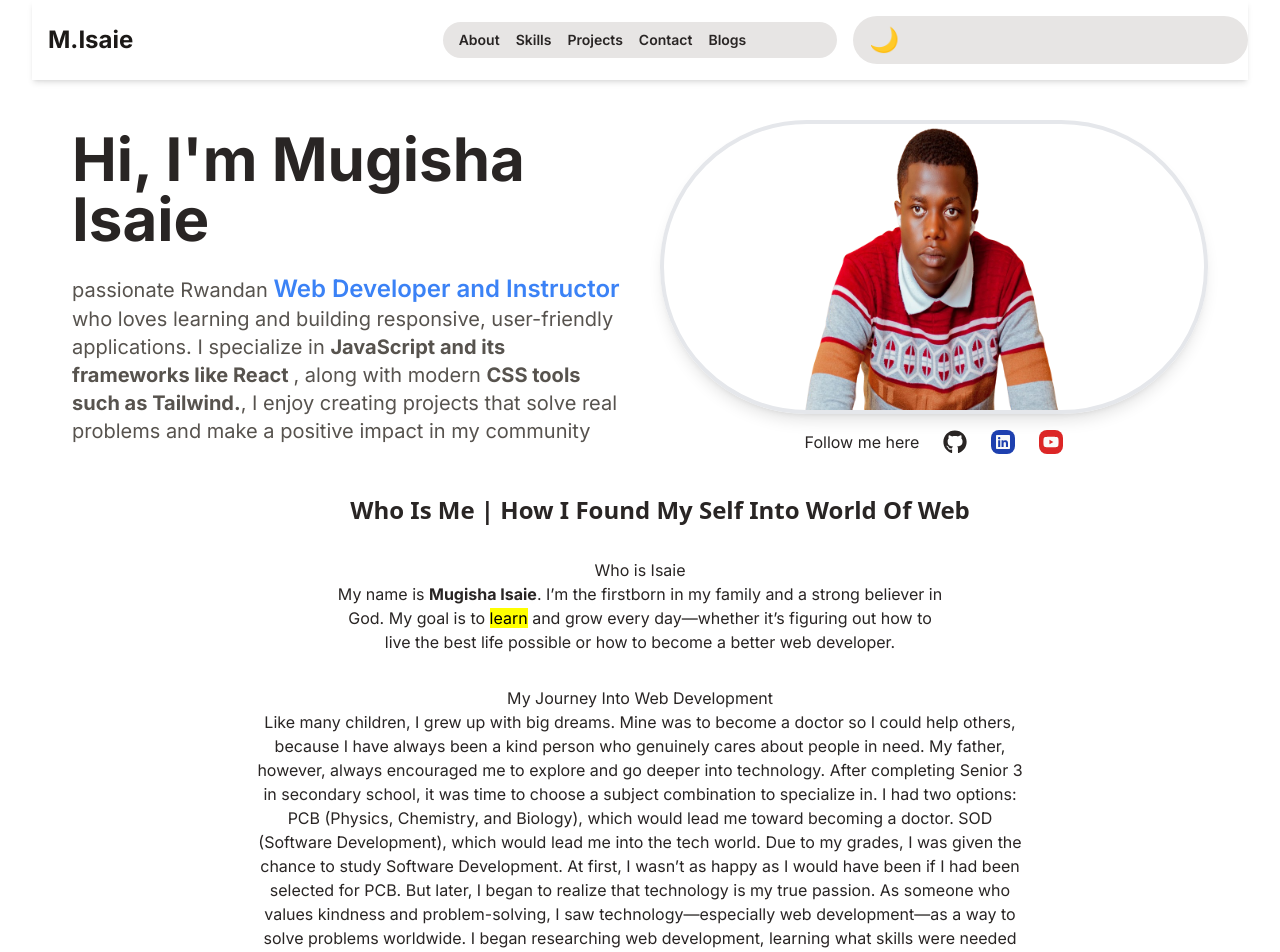
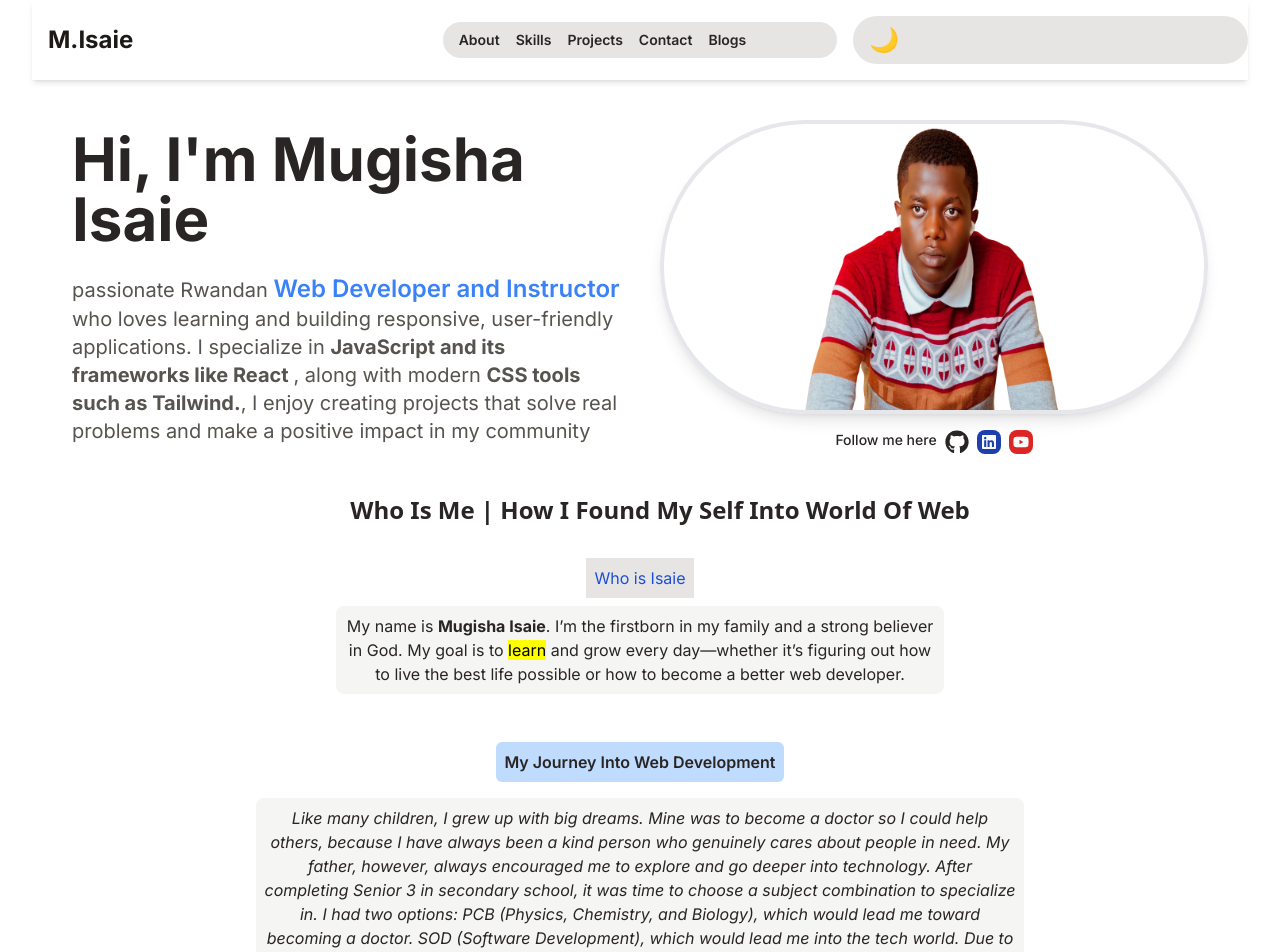
Before and after one commit to mugishaisaie/Mugisha-Isaie, a React (Vite) app: page / in a window 1280 px wide. Shown: the top 952 px of the page. Built offline with nearby package versions, Linux system fonts and the light colour scheme.

Commit message:
finish working on  how i become web developer section

```diff
--- a/src/components/HomePage.jsx
+++ b/src/components/HomePage.jsx
@@ -50,8 +50,8 @@ export default function HomePage() {
            <div
 
 
-           className="flex  gap-4 text-center mt-4 justify-center sm:flex-row sm:gap-6">
-            <p>Follow me here</p>
+           className="flex  gap-2 text-center mt-4 justify-center sm:flex-row sm:gap-2">
+            <p className="font-medium sm: text-sm">Follow me here</p>
          <Link to="https://github.com/mugishaisaie"><FaGithub className="text-2xl rounded-lg"/></Link>
          <Link to="https://www.linkedin.com/in/mugisha-isaie/"><FaLinkedin className="text-2xl bg-blue-800 text-stone-50 p-1 rounded-lg"/></Link>
          <Link to="https://www.youtube.com/@mugishaisaie1"><FaYoutube className="text-2xl bg-red-600 text-stone-50 p-1 rounded-lg"/></Link>
--- a/src/components/HowDeveloper.jsx
+++ b/src/components/HowDeveloper.jsx
@@ -3,12 +3,12 @@ import React from 'react'
 function HowDeveloper() {
   return (
     <div>
-        <h2 className='font-sans text-center capitalize font-bold ml-10 text-2xl'>Who is Me | How i found my Self into World of web</h2>
+        <h2 className='font-sans text-center capitalize font-bold ml-10 text-sm sm:text-2xl'>Who is Me | How i found my Self into World of web</h2>
       <div className='w-full flex flex-col items-center text-center justify-center'>
 
         <div className='m-4 sm:m-8 px-4 sm:px-10 lg:px-20 max-w-3xl'>
-          <h4>Who is Isaie</h4>
-    <p>
+          <h4 className='font-semi-bold bg-stone-200 text-blue-700 inline-block p-2'>Who is Isaie</h4>
+    <p className='bg-stone-100 p-2 rounded-lg mt-2'>
       My name is <strong>Mugisha Isaie</strong>.
       I’m the firstborn in my family and a strong believer in God.
       My goal is to <mark>learn</mark> and grow every day—whether it’s figuring out how to live the best life possible or how to become a better web developer.
@@ -17,8 +17,8 @@ function HowDeveloper() {
         </div>
 
         <div className='px-4 sm:px-8 lg:px-16 max-w-4xl'>
-          <h4>My Journey Into Web Development</h4>
-          <p>
+          <h4 className='m-4 font-semibold bg-blue-200 inline-block p-2 rounded-md'>My Journey Into Web Development</h4>
+          <p className='bg-stone-100 p-2 rounded-lg italic'>
 
     Like many children, I grew up with big dreams. Mine was to become a doctor so I could help others, because I have always been a kind person who genuinely cares about people in need. My father, however, always encouraged me to explore and go deeper into technology.
 
```
